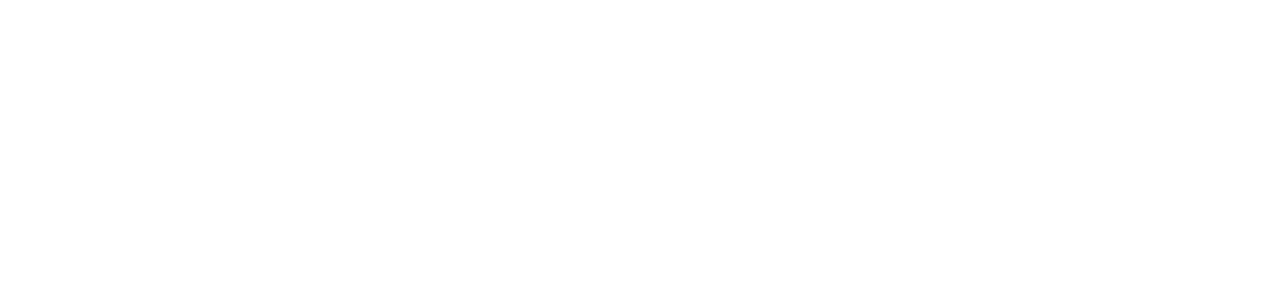
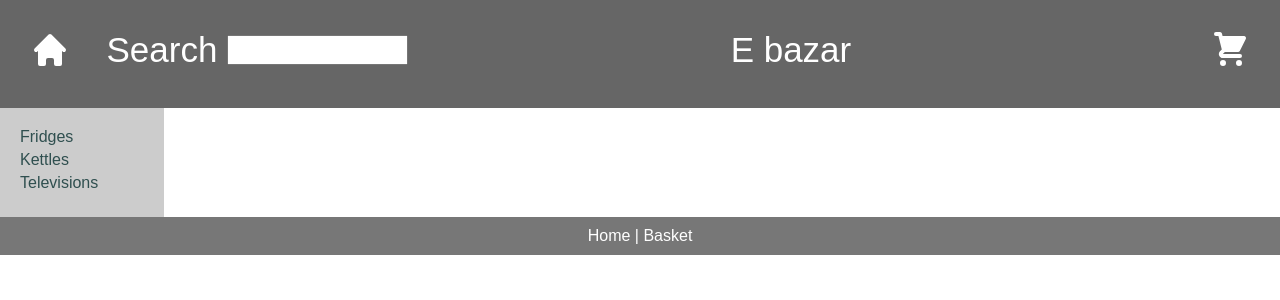
Before and after one commit to rohit3132/e-bazar, a React (Create React App) app: page /search in a window 1280 px wide. Before the commit this address had no page. Shown: the top 300 px of the page. Built offline with nearby package versions, Linux system fonts and the light colour scheme; data requests are answered from the project's data file.

Commit message:
editsearchbar

```diff
--- a/src/App.css
+++ b/src/App.css
@@ -21,7 +21,7 @@
   font-size: 35px;
   color: white;
   display: grid;
-  grid-template-columns:  0.1fr 1fr 0.1fr;
+  grid-template-columns:  0.1fr 0.1fr 1fr 0.1fr;
 }
 
 header a {
--- a/src/App.js
+++ b/src/App.js
@@ -10,6 +10,7 @@
 import Layout from './components/layout';
 import Home from './components/home';
 import OrderConfirmation from "./components/orderconfirmation";
+import searchResults from "./components/searchResults";
 
 import {
   BrowserRouter,
@@ -43,7 +44,9 @@
         <Route path="checkout" element={<Checkout />} />
         <Route path="orderconfirmation" element={<OrderConfirmation />} />
         <Route path="products/:productId" element={<ProductDetail />} />
+        <Route/>
         <Route path="categories/:categoryId" element={<Category />} />
+        <Route path="search" element={<searchResults/>} />
         </Route>
       </Routes>
     </BrowserRouter>
--- a/src/components/layout.js
+++ b/src/components/layout.js
@@ -2,6 +2,8 @@
 
 import { Link, Outlet } from 'react-router-dom';
 import { HomeIcon, CartIcon } from './icons';
+
+import Search from "./search";
 
 const Layout = ({categories}) => {
     const renderCategories = () => {
@@ -18,6 +20,9 @@
           <div id='headerHomeIcon'>
             <Link to='/'><HomeIcon width={40} /></Link>
           </div>
+
+          <Search/>
+
           <div id="headerTitle">E bazar</div>
           <div id='headerCartIcon'>
             <Link to='/basket'><CartIcon width={40} /></Link>
--- /dev/null
+++ b/src/components/search.js
@@ -0,0 +1,19 @@
+import React from "react";
+
+import { useNavigate } from "react-router-dom";
+
+const Search = () => {
+    const navigate = useNavigate();
+
+    const handleChange = ev => {
+        navigate('/search?s=' *ev.target.value);
+    }
+
+    return (
+        <div id="search">
+            <label>Search</label>
+            <input type ="text" name="search" onChange={handleChange } />
+        </div>
+    )
+}
+ export default Search
--- /dev/null
+++ b/src/components/searchResults.js
@@ -0,0 +1,14 @@
+import React from 'react'
+
+const searchResults = () => {
+  const [products, setProducts] = React.useState({
+    errorMessage: "",
+    data: [],
+});
+
+  return (
+    <div>searchResults</div>
+  )
+}
+
+export default searchResults
--- a/src/fetcher.js
+++ b/src/fetcher.js
@@ -28,3 +28,7 @@
 export const getProductById = id => {
    return fetcher (`/products/`+id);
 }
+
+export const getProductsByQuery = query => {
+   return fetcher ('/')
+}
```
